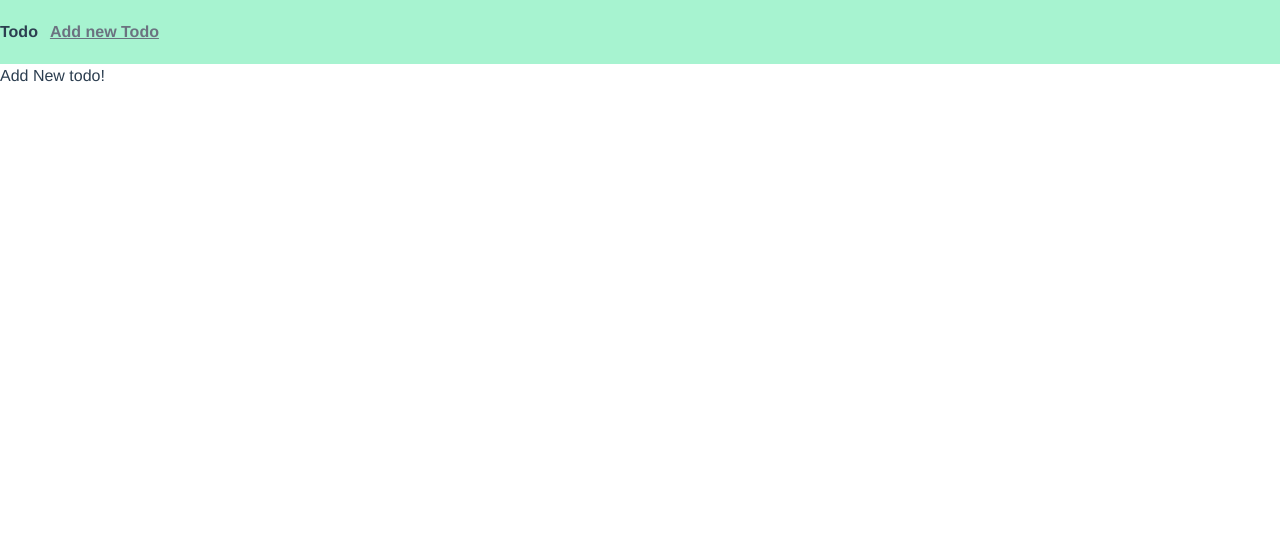
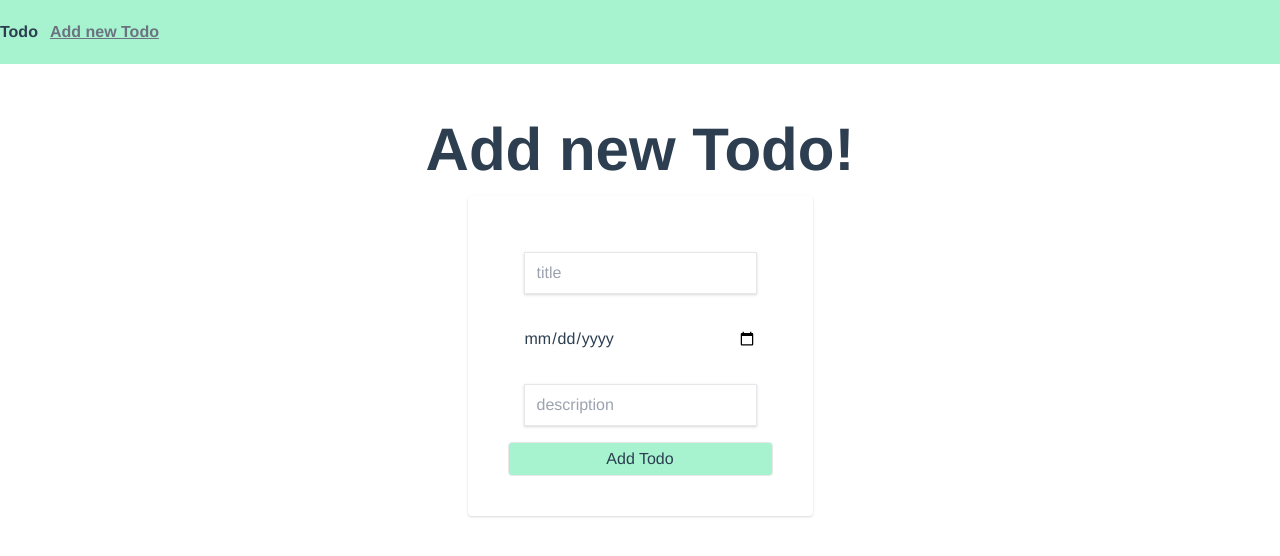
Before and after one commit to Robinhlgrsn/Todo-vue-express, a Vue app in the folder client/: page /addtodo in a window 1280 px wide. Shown: the top 556 px of the page. Built offline with nearby package versions, Linux system fonts and the light colour scheme.

Commit message:
todoForm finished

```diff
--- /dev/null
+++ b/client/src/components/TodoForm.vue
@@ -0,0 +1,21 @@
+<template>
+  <section class="flex flex-col items-center mt-10">
+    <h1 class="text-6xl font-bold my-4">Add new Todo!</h1>
+    <form class="flex flex-col rounded shadow m4 p-10">
+      <input class="m-4 border shadow py-2 px-3" placeholder="title" type="text">
+      <input class="m-4" type="date">
+      <input class="m-4 border shadow py-2 px-3" placeholder="description" type="text">
+      <button class="border rounded bg-green-200 hover:bg-green-500  py-1">Add Todo</button>
+    </form>
+  </section>
+</template>
+
+<script>
+export default {
+  name: 'TodoForm',
+};
+</script>
+
+<style>
+
+</style>
--- a/client/src/components/TodoItem.vue
+++ b/client/src/components/TodoItem.vue
@@ -5,7 +5,7 @@
       <h1 class="flex text-3xl">{{ title }}</h1>
       </div>
       <div class="flex justify-end">
-      <button class="w-6 rounded shadow bg-green-200">X</button>
+      <button class="w-6 rounded shadow bg-green-200 font-bold hover:bg-green-500">X</button>
       </div>
     </header>
     <section class="font-bold text-center">
--- a/client/src/views/AddTodo.vue
+++ b/client/src/views/AddTodo.vue
@@ -1,10 +1,17 @@
 <template>
-  <h1>Add New todo!</h1>
+  <main class="container mx-auto">
+    <TodoForm />
+  </main>
 </template>
 
 <script>
+import TodoForm from '@/components/TodoForm.vue';
+
 export default {
   name: 'AddTodo',
+  components: {
+    TodoForm,
+  },
 };
 </script>
 
```
